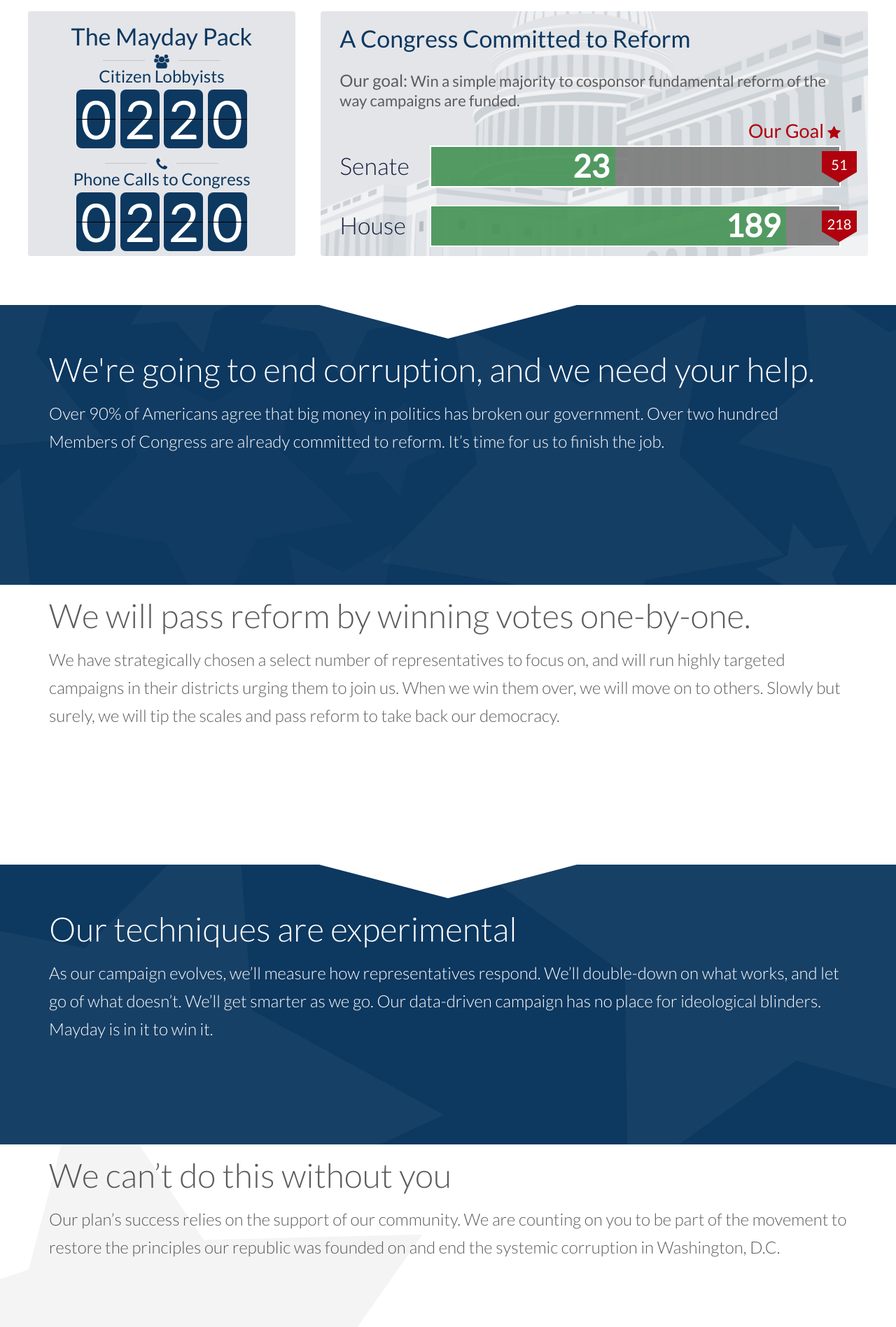
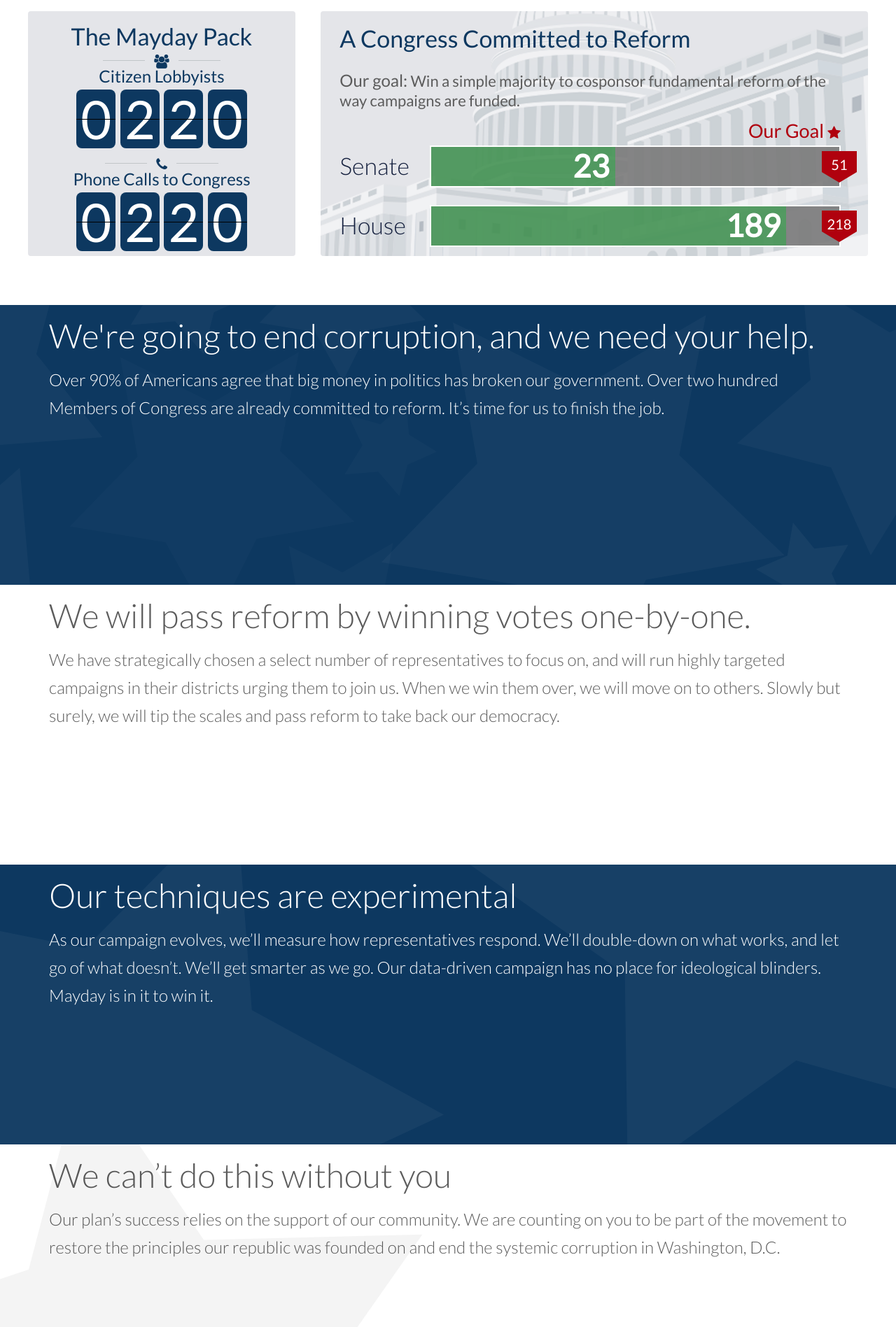
Before and after one commit to MayOneUS/mayday-2.0-frontend, a Jekyll site: the page built from index.html, in a window 1280 px wide. Shown: the part 751-2648 px from the top of the page at 70% size. Built offline with Jekyll 4.4.1, drawn with Linux system fonts in a browser that asks for light colours; nearby versions of some CDN libraries; some web fonts are replaced.

Commit message:
remove down triangles on dark panel on homepage

```diff
--- a/_sass/_index.scss
+++ b/_sass/_index.scss
@@ -68,27 +68,8 @@
     height: 400px;
     background: $navy-blue-light-color;
     color: #ffffff;
-    padding-bottom: 30px;
+    padding: 30px 0px;
     position: relative;
-
-    .triangle-down {
-      width: 0;
-      height: 0;
-      border-style: solid;
-      margin: 0 auto 30px auto;
-      border-color: #ffffff transparent transparent transparent;
-
-      border-width: 36px 120px 0 120px;
-      @include tablet {
-        border-width: 40px 133px 0 133px;
-      }
-      @include small-desktop {
-        border-width: 44px 156px 0 156px;
-      }
-      @include large-desktop {
-        border-width: 48px 184px 0 184px;
-      }
-    }
   }
 
   .light-panel {
--- a/index.html
+++ b/index.html
@@ -58,7 +58,6 @@
     </div>
   </div>
   <div class="dark-panel panel-two">
-    <div class="triangle-down"></div>
     <img class="bg-star" src="/images/star_white.svg">
     <img class="bg-star" src="/images/star_white.svg">
     <img class="bg-star" src="/images/star_white.svg">
@@ -87,7 +86,6 @@
     </div>
   </div>
   <div class="dark-panel panel-four">
-    <div class="triangle-down"></div>
     <img class="bg-star" src="/images/star_white.svg">
     <img class="bg-star" src="/images/star_white.svg">
     <div class="container">
```
